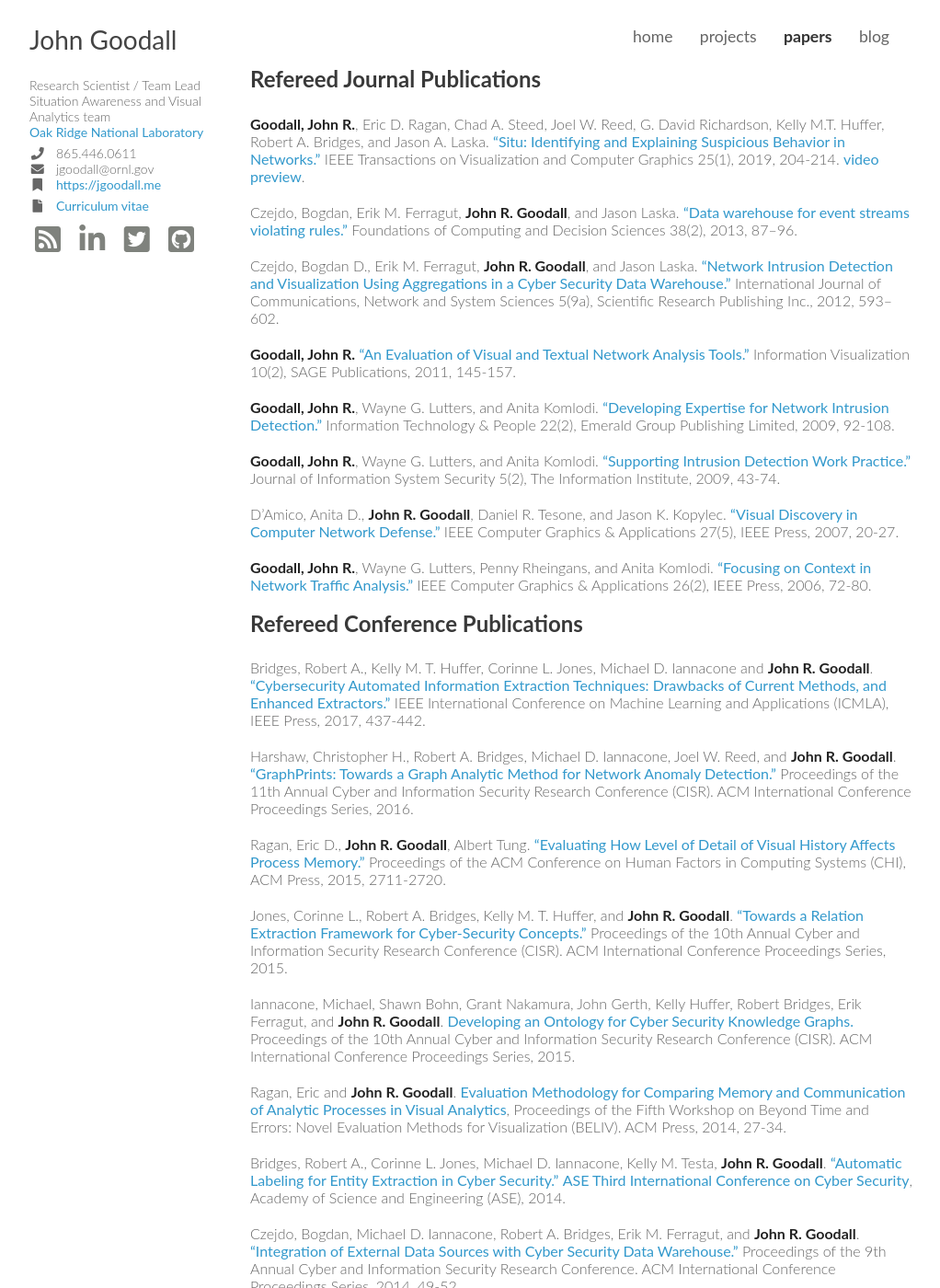
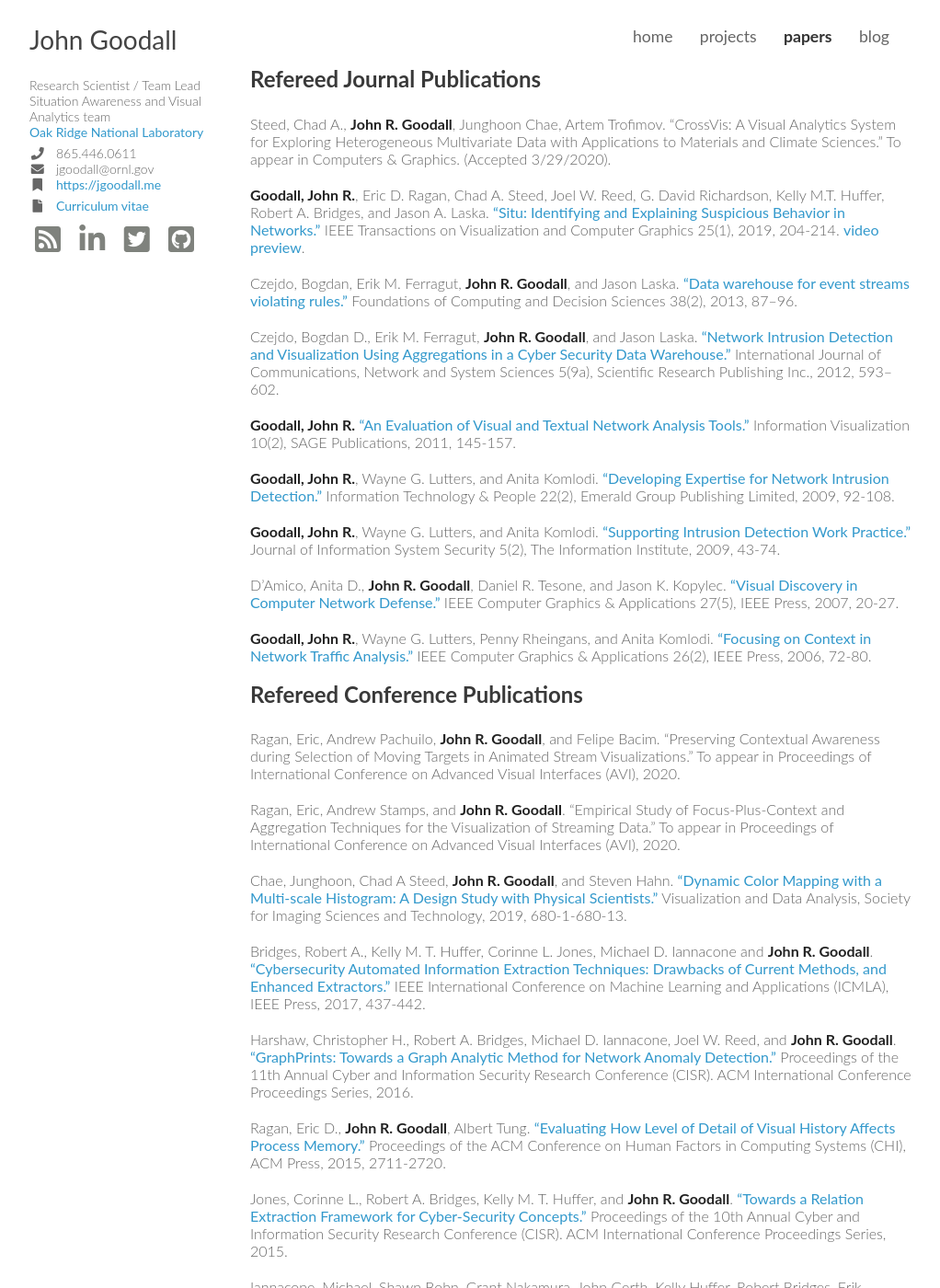
Before and after one commit to jgoodall/jgoodall.github.io, a Jekyll site: the page built from papers/index.md, in a window 1280 px wide and 1400 px high. Shown: the whole window at 92% size, without its empty margins (128-1150 px from the left). Built offline with Jekyll 4.4.1, drawn with Linux system fonts in a browser that asks for light colours; nearby versions of some CDN libraries.

Commit message:
added 2019 and 2020 papers

```diff
--- a/papers/index.md
+++ b/papers/index.md
@@ -4,6 +4,8 @@ title: Papers
 ---
 
 ## Refereed Journal Publications
+
+Steed, Chad A., **John R. Goodall**, Junghoon Chae, Artem Trofimov. "CrossVis: A Visual Analytics System for Exploring Heterogeneous Multivariate Data with Applications to Materials and Climate Sciences." To appear in Computers & Graphics. (Accepted 3/29/2020).
 
 **Goodall, John R.**, Eric D. Ragan, Chad A. Steed, Joel W. Reed, G. David Richardson, Kelly M.T. Huffer, Robert A. Bridges, and Jason A. Laska. ["Situ: Identifying and Explaining Suspicious Behavior in Networks."](https://doi.org/10.1109/TVCG.2018.2865029) IEEE Transactions on Visualization and Computer Graphics 25(1), 2019, 204-214. [video preview](https://vimeo.com/289787635).
 
@@ -23,6 +25,12 @@ D'Amico, Anita D., **John R. Goodall**, Daniel R. Tesone, and Jason K. Kopylec.
 
 
 ## Refereed Conference Publications
+
+Ragan, Eric, Andrew Pachuilo, **John R. Goodall**, and Felipe Bacim. "Preserving Contextual Awareness during Selection of Moving Targets in Animated Stream Visualizations." To appear in Proceedings of International Conference on Advanced Visual Interfaces (AVI), 2020.
+
+Ragan, Eric, Andrew Stamps, and **John R. Goodall**. "Empirical Study of Focus-Plus-Context and Aggregation Techniques for the Visualization of Streaming Data." To appear in Proceedings of International Conference on Advanced Visual Interfaces (AVI), 2020.
+
+Chae, Junghoon, Chad A Steed, **John R. Goodall**, and Steven Hahn. ["Dynamic Color Mapping with a Multi-scale Histogram: A Design Study with Physical Scientists."](https://doi.org/10.2352/ISSN.2470-1173.2019.1.VDA-680) Visualization and Data Analysis, Society for Imaging Sciences and Technology, 2019, 680-1-680-13.
 
 Bridges, Robert A., Kelly M. T. Huffer, Corinne L. Jones, Michael D. Iannacone and **John R. Goodall**. ["Cybersecurity Automated Information Extraction Techniques: Drawbacks of Current Methods, and Enhanced Extractors."](https://doi.org/10.1109/ICMLA.2017.0-122) IEEE International Conference on Machine Learning and Applications (ICMLA), IEEE Press, 2017, 437-442.
 
```
